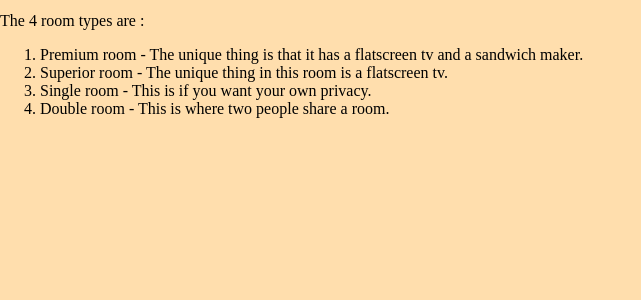
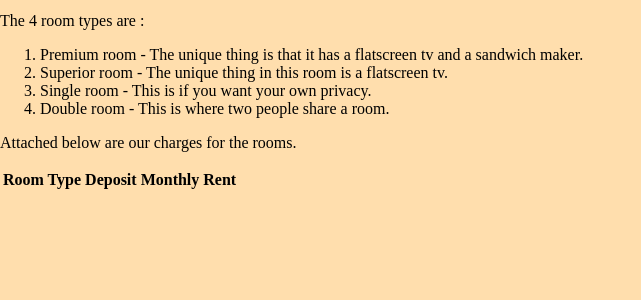
Before and after one commit to JulietMumbi/Project, a PHP site: page /about.php in a window 1280 px wide. Shown: the part 402-702 px from the top of the page, without its empty margins (0-641 px from the left). Run offline with PHP 8.4, Linux system fonts and the light colour scheme; lists and menus that the app fills with data are empty.

Commit message:
created a table in my about page

```diff
--- a/about.php
+++ b/about.php
@@ -34,6 +34,14 @@
         </ol>
 
         </p>
+        <p>Attached below are our charges for the rooms.</p>
+        <table>
+            <tr>
+                <th>Room Type</th>
+                <th>Deposit </th>
+                <th>Monthly Rent</th>
+            </tr>
+        </table>
 
 
 
```
